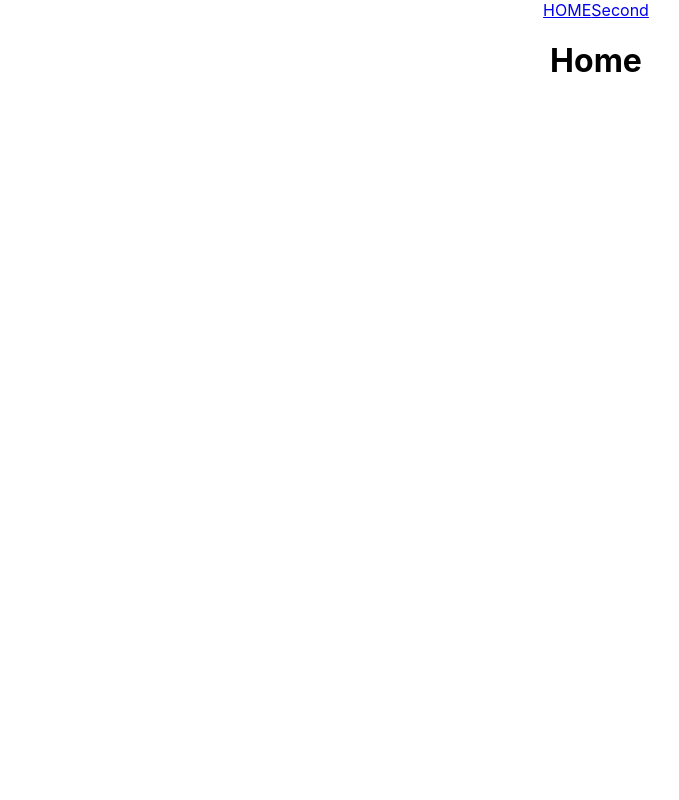
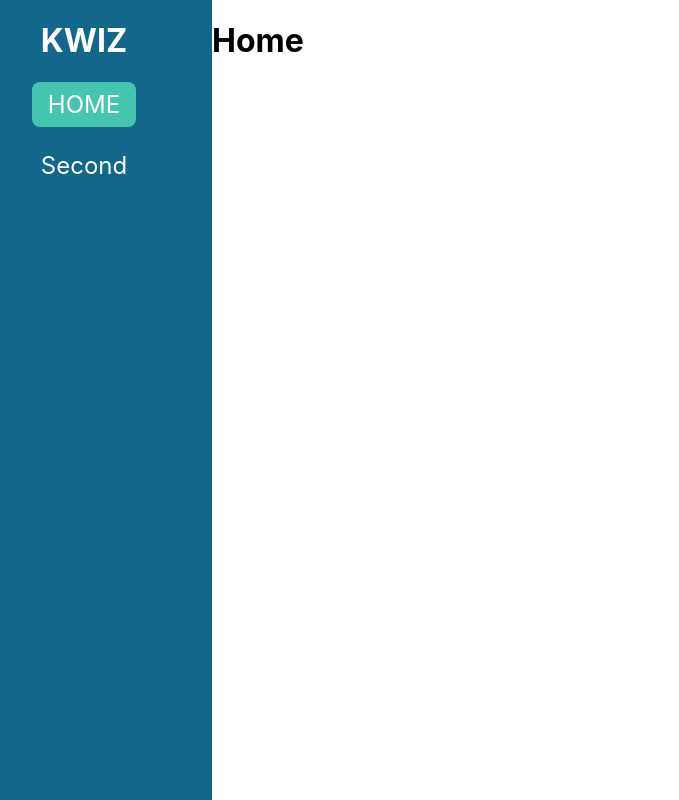
Before and after one commit to wwwazz333/KWIZ_react, a React (Create React App) app: page / in a window 1280 px wide. Shown: the whole page, without its empty margins (44-723 px from the left). Built offline with nearby package versions, Linux system fonts and the light colour scheme.

Commit message:
navigation

```diff
--- a/src/App.css
+++ b/src/App.css
@@ -1,5 +1,7 @@
 .App {
   text-align: center;
+  display: flex;
+  flex-direction: row;
 }
 
 .App-logo {
--- a/src/App.tsx
+++ b/src/App.tsx
@@ -5,7 +5,7 @@ import HomePage from './pages/home/home_page';
 
 import SecondPage from './pages/second/second_page';
 import { BrowserRouter, Routes, Route } from 'react-router-dom';
-import NavBar from './components/navbar';
+import NavBar from './components/navbar/navbar';
 
 function App() {
   return (
--- /dev/null
+++ b/src/components/navbar/navbar.css
@@ -0,0 +1,31 @@
+.navigation{
+	height: 100vh;
+	width: 20vw;
+	background-color: var(--primary-color);
+}
+
+.navigation h1{
+	color: white;
+	text-align: center;
+}
+
+.navigation nav{
+	display: flex;
+	flex-direction: column;
+	row-gap: 1rem;
+	justify-content: center;
+	align-items: center;
+}
+
+.navigation nav a{
+	color: white;
+	text-decoration: none;
+	font-size: 1.5rem;
+	width: min-content;
+	padding: 8px 16px;
+	border-radius: 8px;
+}
+
+.navigation nav a.active{
+	background-color: var(--secondary-color);
+}
--- a/src/components/navbar.tsx
+++ b/src/components/navbar/navbar.tsx
@@ -1,11 +1,16 @@
 import React from 'react';
 import { NavLink } from 'react-router-dom';
+import './navbar.css'
 
 export default function NavBar() {
 	return (
 		<div className={'navigation'}>
-			<NavLink to={'/'}>HOME</NavLink>
-			<NavLink to={'/second'}>Second</NavLink>
+			<h1>KWIZ</h1>
+			<nav>
+				<NavLink to={'/'}>HOME</NavLink>
+				<NavLink to={'/second'}>Second</NavLink>
+			</nav>
+
 		</div>
 	);
 }
--- a/src/index.css
+++ b/src/index.css
@@ -1,3 +1,9 @@
+:root{
+  --primary-color: #13678a;
+  --secondary-color: #45c4b0;
+}
+
+
 body {
   margin: 0;
   font-family: -apple-system, BlinkMacSystemFont, 'Segoe UI', 'Roboto', 'Oxygen',
```
